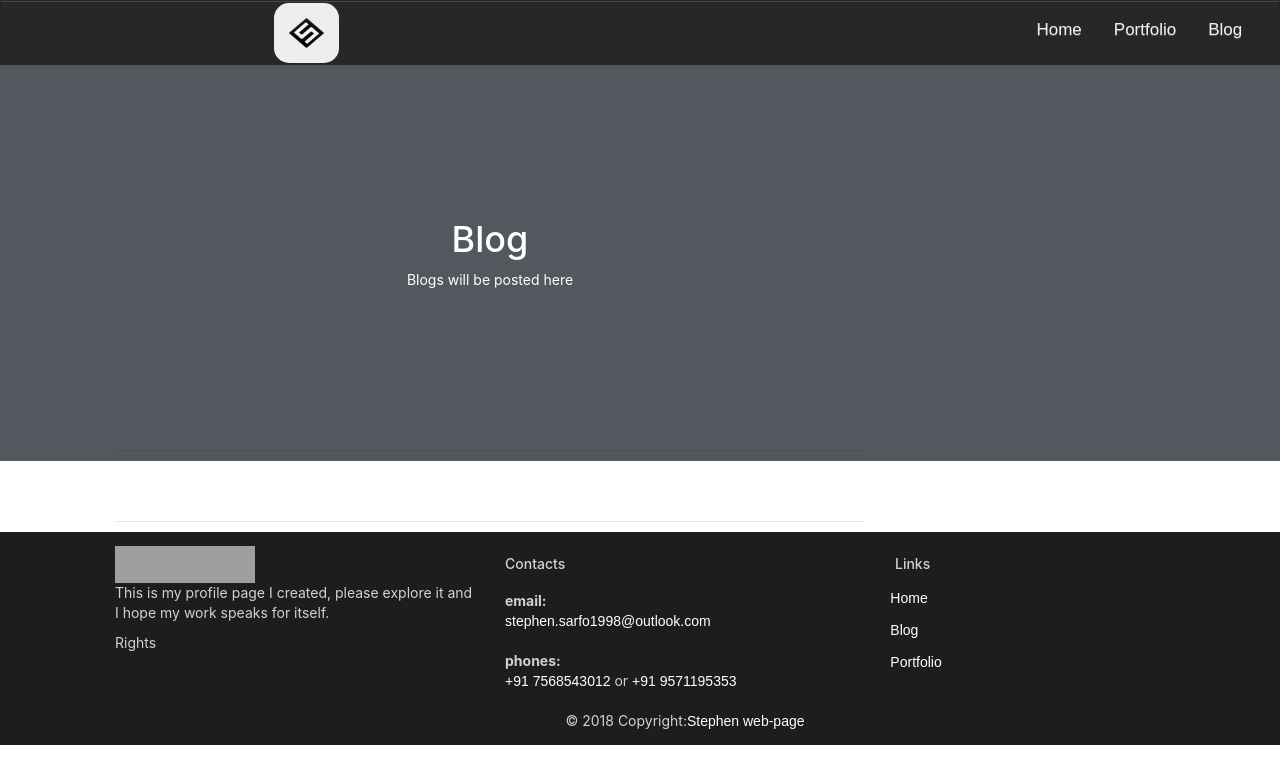
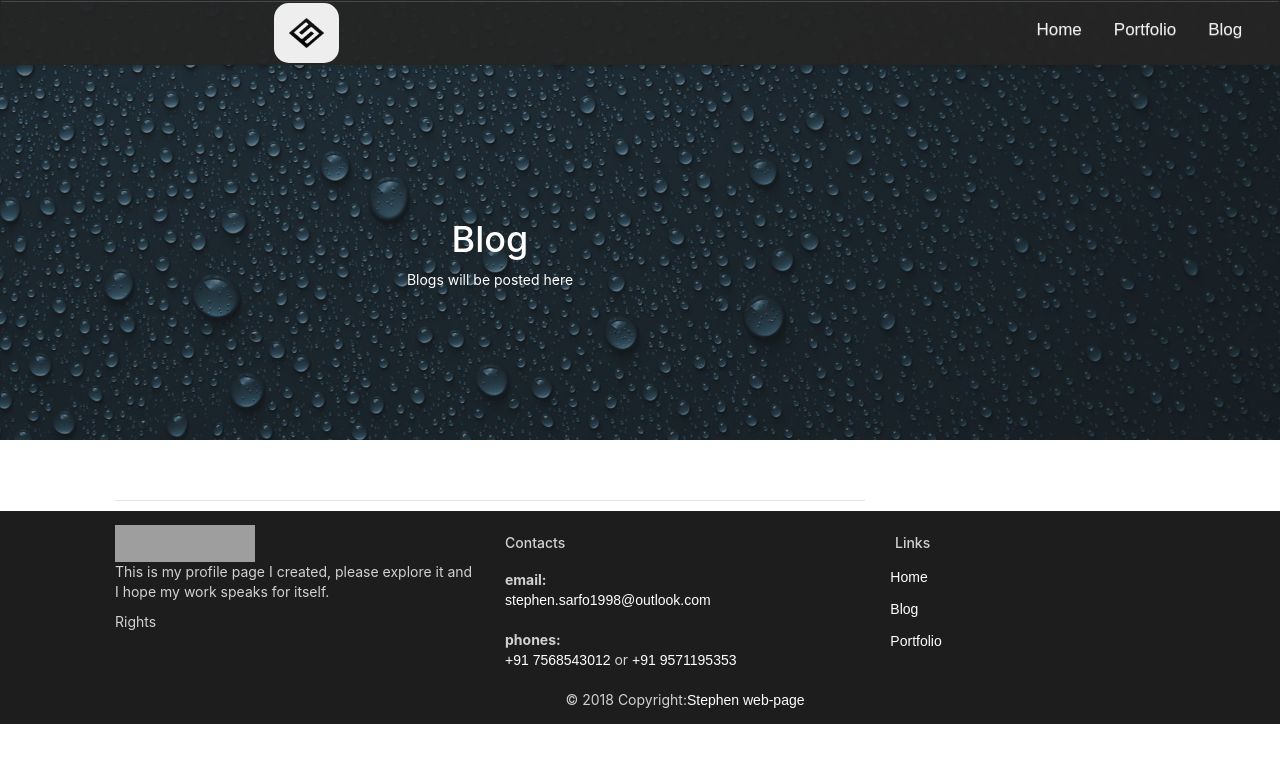
Before and after one commit to Stephen8898/Profile-Page-new, a React (Create React App) app: page /#/blog in a window 1280 px wide. Shown: the top 784 px of the page. Built offline with nearby package versions, Linux system fonts and the light colour scheme; grey boxes are pictures that could not be loaded.

Commit message:
added background to header and created inline jsx styling

```diff
--- a/src/components/Blog.jsx
+++ b/src/components/Blog.jsx
@@ -7,9 +7,13 @@ export default class Blog extends Component {
 
 
   render() {
+    var style = {
+        backgroundImage: `url(${'/assets/Banner-wallPic.jpg'})`
+
+    };
     return (
       <div>
-        <header className="masthead" >
+        <header className="masthead" style={style}>
         {/* <h1>Contacts <small>Where to find me</small></h1>
         <h3>Email</h3> */}
         <div className="overlay"></div>
@@ -20,11 +24,11 @@ export default class Blog extends Component {
                <h1>Blog</h1>
                 <span className="sub-heading">Blogs will be posted here</span>
             </div>
-            <hr/>
           </div>
          </div>
         </div>
         </header>
+        {/* body */}
         <div className="container">
          <div className="row">
           <div className="col-lg-8 col-md-10 mx-auto">
```
